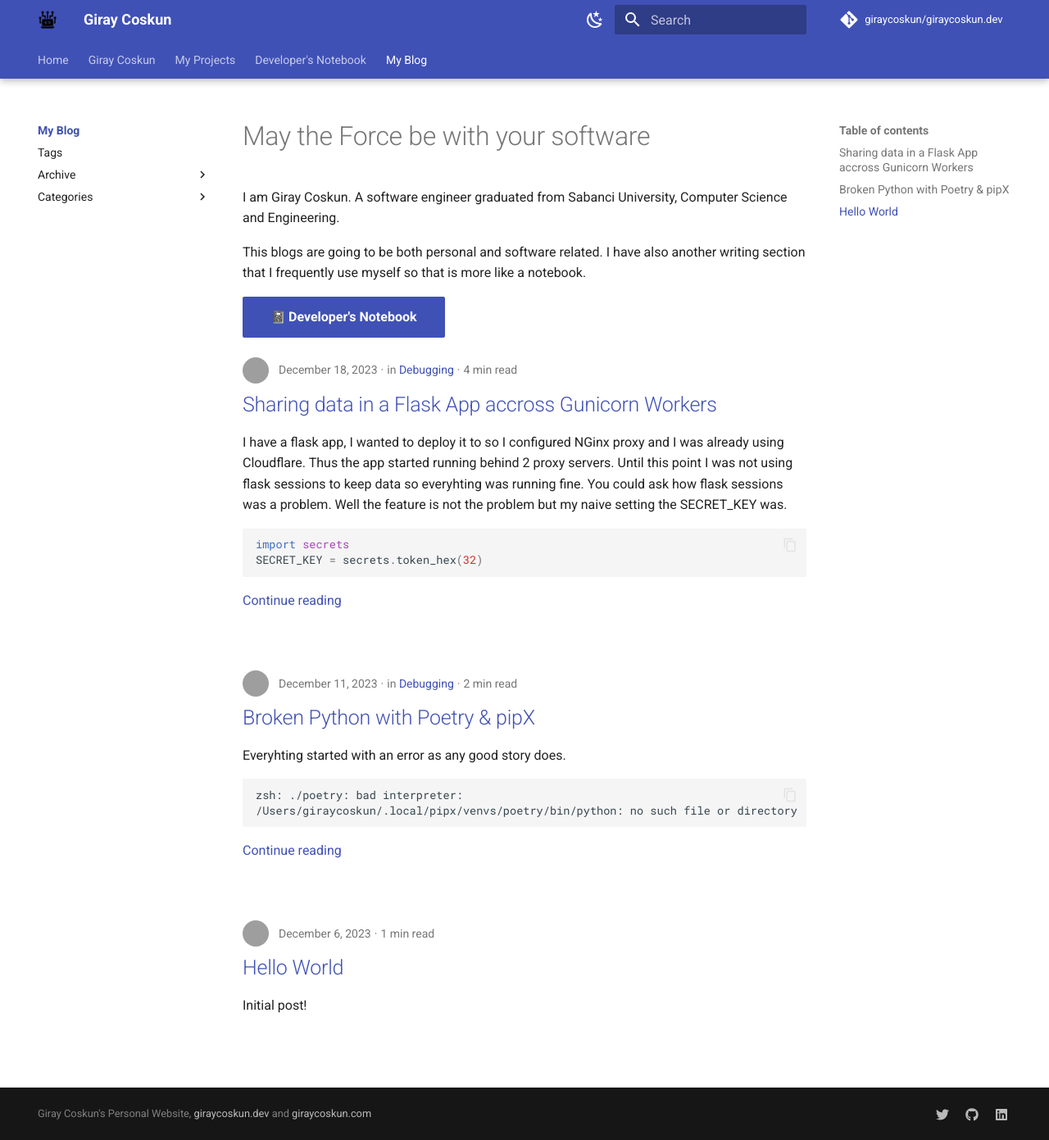
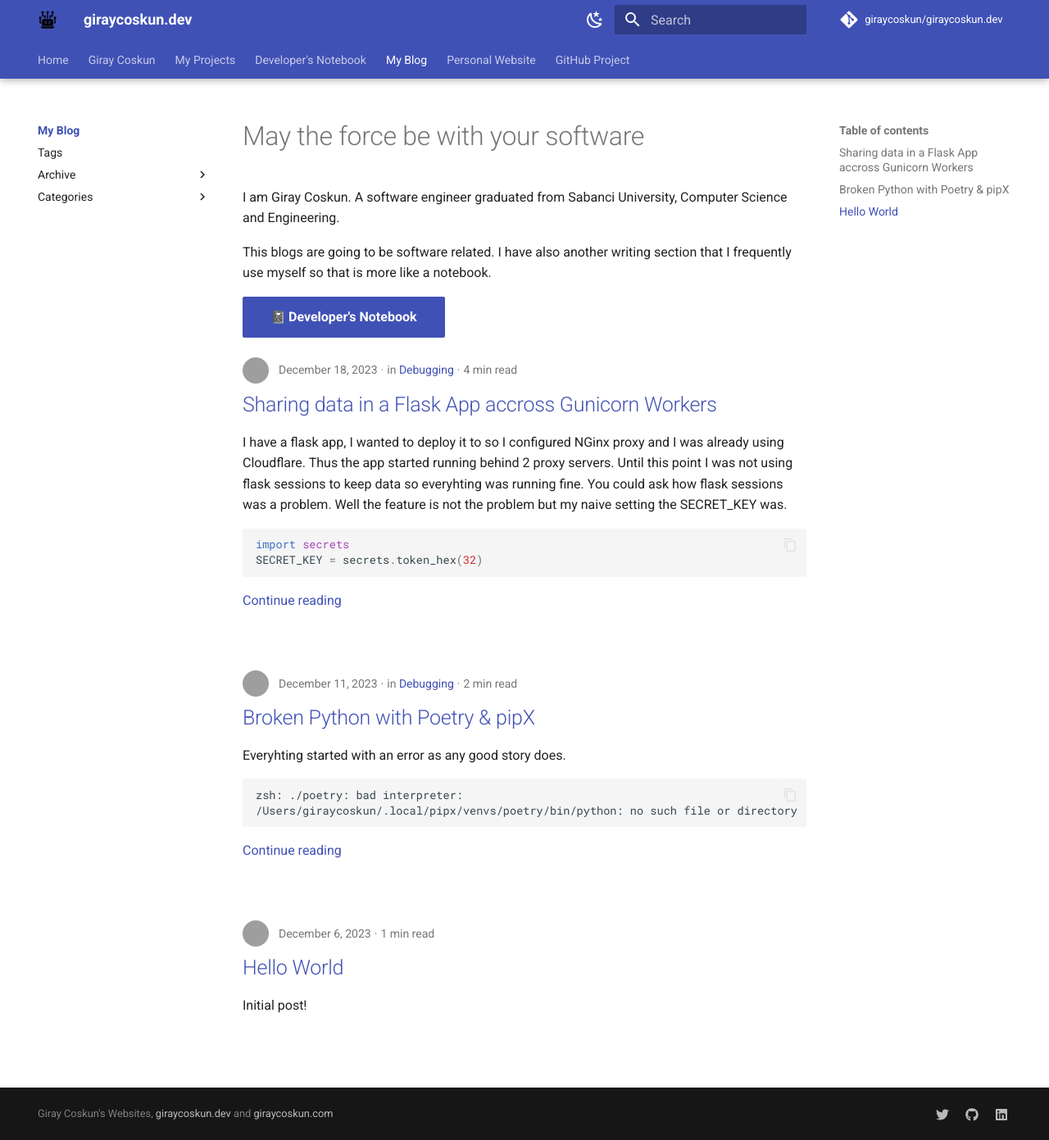
Before and after one commit to giraycoskun/giraycoskun.dev, an MkDocs documentation site: the page built from docs/blog/index.md, in a window 1280 px wide and 1391 px high. Shown: the whole window at 82% size. Built offline with MkDocs 1.6.1 and Material for MkDocs 9.7.7, drawn with Linux system fonts in a browser that asks for light colours; emoji names are drawn with the system emoji font; comment, search, counter and statistics services are not loaded; grey boxes are pictures that could not be loaded.

Commit message:
initial commit

```diff
--- a/docs/blog/index.md
+++ b/docs/blog/index.md
@@ -1,7 +1,7 @@
-# May the Force be with your software
+# May the force be with your software
 
 I am Giray Coskun. A software engineer graduated from Sabanci University, Computer Science and Engineering.
 
-This blogs are going to be both personal and software related. I have also another writing section that I frequently use myself so that is more like a notebook.
+This blogs are going to be software related. I have also another writing section that I frequently use myself so that is more like a notebook.
 
 [:notebook: Developer's Notebook](../developers-notebook/index.md){ .md-button .md-button--primary }
--- a/mkdocs.yml
+++ b/mkdocs.yml
@@ -1,4 +1,4 @@
-site_name: Giray Coskun
+site_name: giraycoskun.dev
 site_url: https://giraycoskun.dev/
 site_author: Giray Coskun
 site_description: I am a software engineer and this is my personal website
@@ -21,9 +21,12 @@ theme:
     - content.code.annotate
     - toc.follow
     - content.code.copy
+    - navigation.instant
+    - navigation.instant.progress
   icon:
     tag:
       python: fontawesome/brands/python
+
 
   palette:
 
@@ -95,9 +98,8 @@ nav:
     - Skills: home/skills.md
     - CV: home/cv.md
   - My Projects:
-    - projects/index.md
     - Research Projects: projects/research-projects.md
-    - Cours Projects: projects/course-projects.md
+    - Course Projects: projects/course-projects.md
     - Personal Side Projects: projects/side-projects.md
   - Developer's Notebook:
     - developers-notebook/index.md
@@ -112,3 +114,5 @@ nav:
   - My Blog:
     - blog/index.md
     - blog/tags.md
+  - Personal Website: https://giraycoskun.com/
+  - GitHub Project: https://giraycoskun.github.io/
--- a/overrides/home.html
+++ b/overrides/home.html
@@ -1,6 +1,6 @@
 {% extends "base.html" %}
 {% block htmltitle %}
-<title>giraycoskun</title>
+<title>giraycoskun.dev</title>
 {% endblock %}
 
 {% block styles %}
--- a/overrides/partials/footer.html
+++ b/overrides/partials/footer.html
@@ -88,7 +88,7 @@
     <div class="md-footer-meta md-typeset">
       <div class="md-footer-meta__inner md-grid">
         <div class="md-copyright">
-            Giray Coskun's Personal Website, <a href="https://www.giraycoskun.dev/">giraycoskun.dev</a> and <a href="https://www.giraycoskun.com/">giraycoskun.com</a>
+            Giray Coskun's Websites, <a href="https://www.giraycoskun.dev/">giraycoskun.dev</a> and <a href="https://www.giraycoskun.com/">giraycoskun.com</a>
         </div>
 
         <!-- Social links -->
--- a/pyproject.toml
+++ b/pyproject.toml
@@ -2,7 +2,7 @@
 name = "giraycoskun-dev"
 version = "0.1.0"
 description = "Website: giraycoskun.dev"
-authors = ["giraycoskun <giraycoskun@sabanciuniv.edu>"]
+authors = ["giraycoskun <giraycoskun.dev@gmail.com>"]
 license = "MIT"
 readme = "README.md"
 homepage = "https://www.giraycoskun.dev/"
```
Also changed, not shown: other parts of overrides/home.html (+4 -3 lines), docs/home/index.md (+15 -52 lines), docs/home/skills.md (+12 -1 lines), docs/projects/index.md (deleted, +0 -6 lines), 1 other file.
